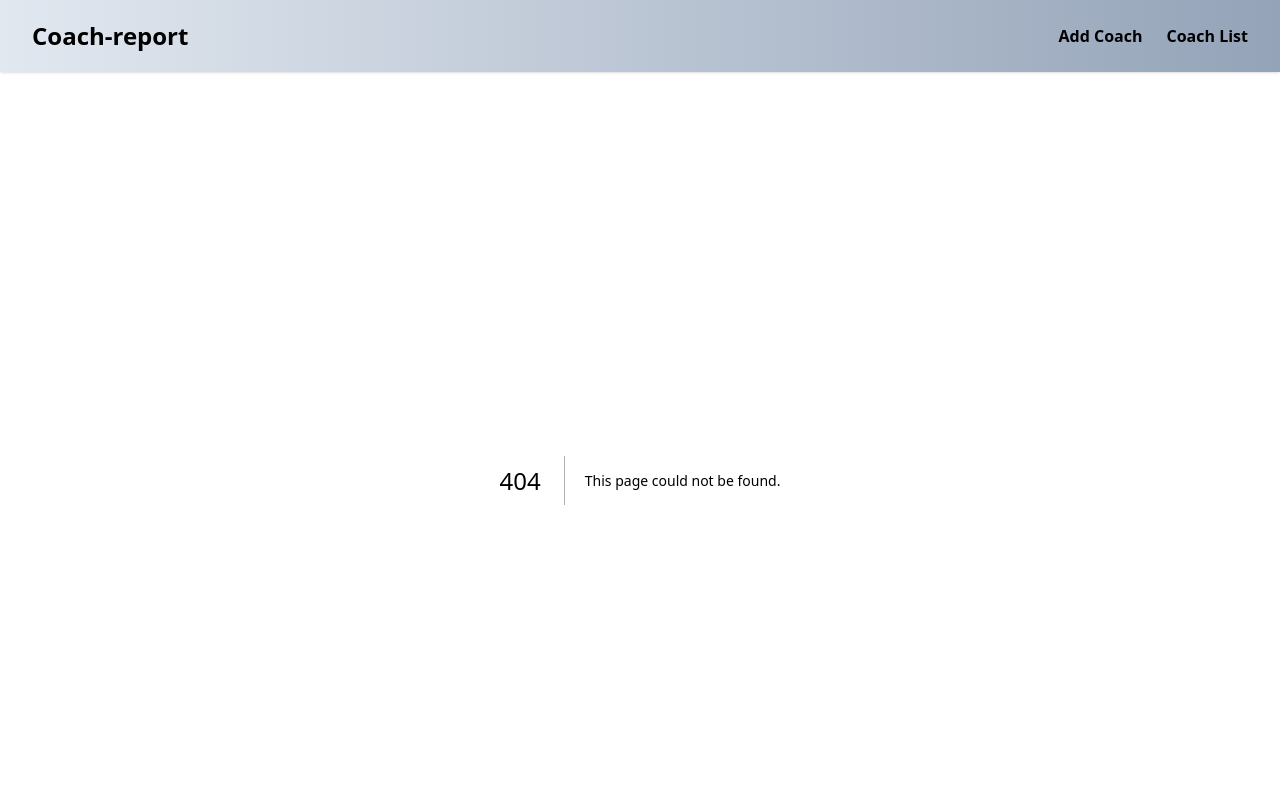
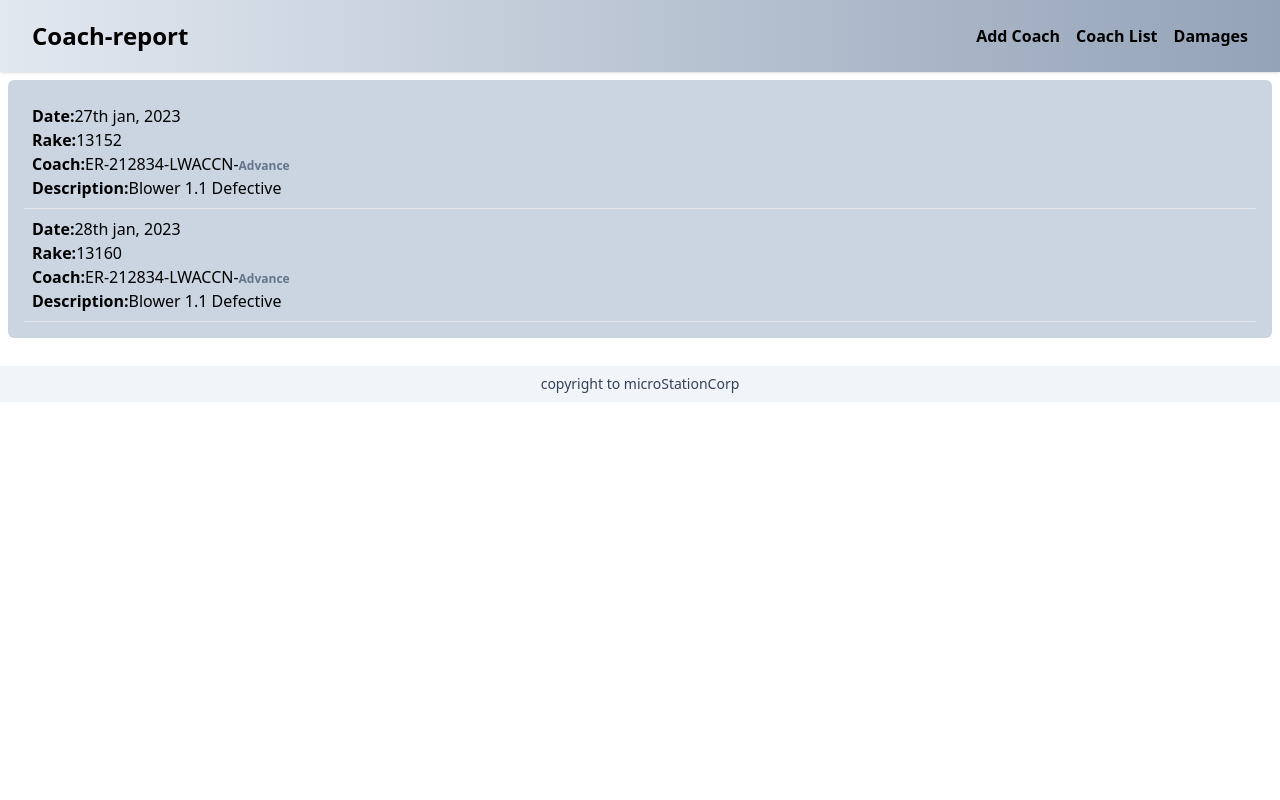
Before and after one commit to microStationCorp/coach-report, a Next.js app: page /damages in a window 1280 px wide. Before the commit this address had no page. Shown: the top 800 px of the page. Built offline with nearby package versions, Linux system fonts and the light colour scheme.

Commit message:
damage page created

```diff
--- a/components/navbar.tsx
+++ b/components/navbar.tsx
@@ -1,6 +1,20 @@
-import Head from "next/head";
 import Link from "next/link";
 import { useState } from "react";
+
+const Links = [
+  {
+    text: "Add Coach",
+    url: "/add_coach",
+  },
+  {
+    text: "coach list",
+    url: "/coach_list",
+  },
+  {
+    text: "Damages",
+    url: "/damages",
+  },
+];
 
 export const Navbar = () => {
   const [navbar, setNavbar] = useState(false);
@@ -63,25 +77,10 @@ export const Navbar = () => {
                 navbar ? "block" : "hidden"
               }`}
             >
-              <div className="items-center justify-center space-y-8 md:flex md:space-x-6 md:space-y-0">
-                <div className="capitalize font-semibold">
-                  <Link
-                    href="/add_coach"
-                    passHref
-                    className="hover:font-semibold"
-                  >
-                    add coach
-                  </Link>
-                </div>
-                <div className="capitalize font-semibold">
-                  <Link
-                    href="/coach_list"
-                    passHref
-                    className="hover:font-semibold"
-                  >
-                    coach list
-                  </Link>
-                </div>
+              <div className="items-center justify-center space-y-4 md:flex md:space-x-4 md:space-y-0">
+                {Links.map((l) => (
+                  <NavItem key={l.url} text={l.text} url={l.url} />
+                ))}
               </div>
             </div>
           </div>
@@ -90,3 +89,13 @@ export const Navbar = () => {
     </>
   );
 };
+
+const NavItem = ({ text, url }: { text: string; url: string }) => {
+  return (
+    <div className="capitalize font-semibold">
+      <Link href={url} passHref className="hover:font-semibold">
+        {text}
+      </Link>
+    </div>
+  );
+};
--- /dev/null
+++ b/pages/damages/index.tsx
@@ -0,0 +1,64 @@
+import Head from "next/head";
+
+const data = [
+  {
+    id: "1",
+    date: "27th jan, 2023",
+    rake: "13152",
+    coach_type: "lwaccn",
+    coach_number: "212834",
+    base: "er",
+    damage_type: "advance",
+    description: "blower 1.1 defective",
+  },
+  {
+    id: "2",
+    date: "28th jan, 2023",
+    rake: "13160",
+    coach_type: "lwaccn",
+    coach_number: "212834",
+    base: "er",
+    damage_type: "advance",
+    description: "blower 1.1 defective",
+  },
+];
+
+export default function Damages() {
+  return (
+    <>
+      <Head>
+        <title>Damages Page</title>
+      </Head>
+      <div className="p-4 bg-slate-300 rounded-md">
+        {data.map((d) => (
+          <>
+            <div key={d.id} className="p-2">
+              <div>
+                <span className="capitalize font-semibold">date:</span>
+                <span>{d.date}</span>
+              </div>
+              <div>
+                <span className="capitalize font-semibold">rake:</span>
+                <span>{d.rake}</span>
+              </div>
+              <div>
+                <span className="capitalize font-semibold">coach:</span>
+                <span className="uppercase">{d.base}</span>-
+                <span>{d.coach_number}</span>-
+                <span className="uppercase">{d.coach_type}</span>-
+                <span className="capitalize text-slate-500 text-xs font-semibold">
+                  {d.damage_type}
+                </span>
+              </div>
+              <div>
+                <span className="capitalize font-semibold">description:</span>
+                <span className="capitalize">{d.description}</span>
+              </div>
+            </div>
+            <hr />
+          </>
+        ))}
+      </div>
+    </>
+  );
+}
```
